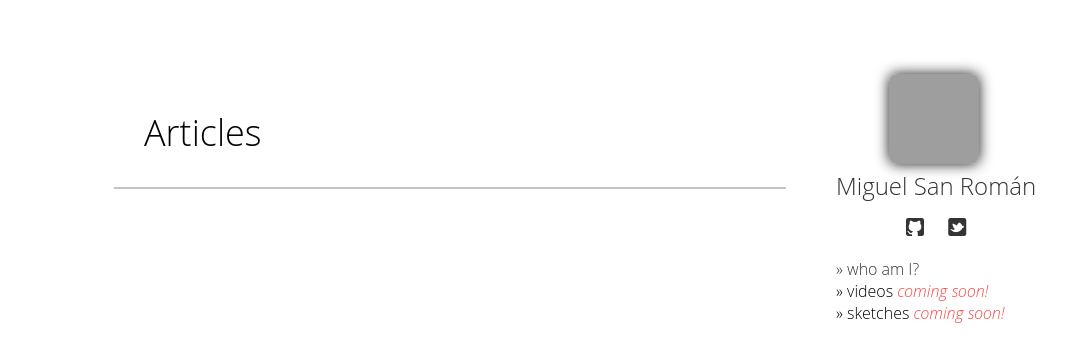
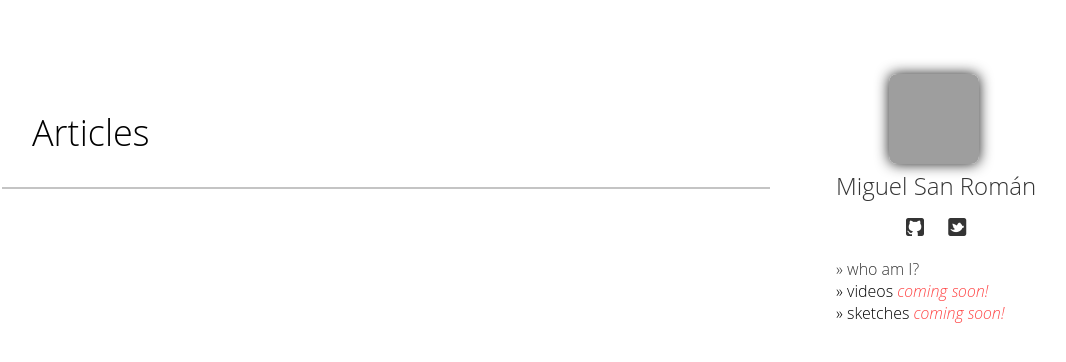
Before and after one commit to msanroman/msanroman.github.com, a Jekyll site: the page built from index.html, in a window 1280 px wide. Shown: the top 362 px of the page, without its empty margins (174-1240 px from the left). Built offline with Jekyll 4.4.1, drawn with Linux system fonts in a browser that asks for light colours; nearby versions of some CDN libraries; some web fonts are replaced; Markdown is read by kramdown in place of the engine named in the settings; the list of posts is cut into pages by our own code; grey boxes are pictures that could not be loaded.

Commit message:
Updated container width

```diff
--- a/css/style.css
+++ b/css/style.css
@@ -23,11 +23,12 @@ section.post {
     line-height: 1.5em;
 }
 section.content {
-    width: 70%;
+    width: 80%;
     float: left;
-    padding-left: 8em;
+    padding-left: 1em;
     margin-bottom: 4em;
 }
+section.content
 section.content h1 a {
     border-style: none;
 }
@@ -54,8 +55,11 @@ section.content a:hover {
 }
 .time {
     color: #949494;
-    font-style: italic;
-    text-align: right;
+    /*font-style: italic;*/
+    text-transform: uppercase;
+    font-size: 15px;
+    font-weight: normal;
+    float: right;
 }
 a {
     text-decoration: none;
@@ -93,15 +97,13 @@ section.sidebar {
     width: 25%;
 }
 section.articles {
-    font-size: 24px;
+    font-size: 17px;
 }
 
 section.articles span.time:before {
-    content: "\7E \ ";
+    /*content: "\7E \ ";*/
 }
-section.articles span.time {
-    font-size: 24px;
-}
+
 section.articles a {
     color: #343434;
     text-decoration: none;
@@ -172,4 +174,3 @@ footer {
     height: 90px;
     border-radius: 8px;
 }
-}
```
